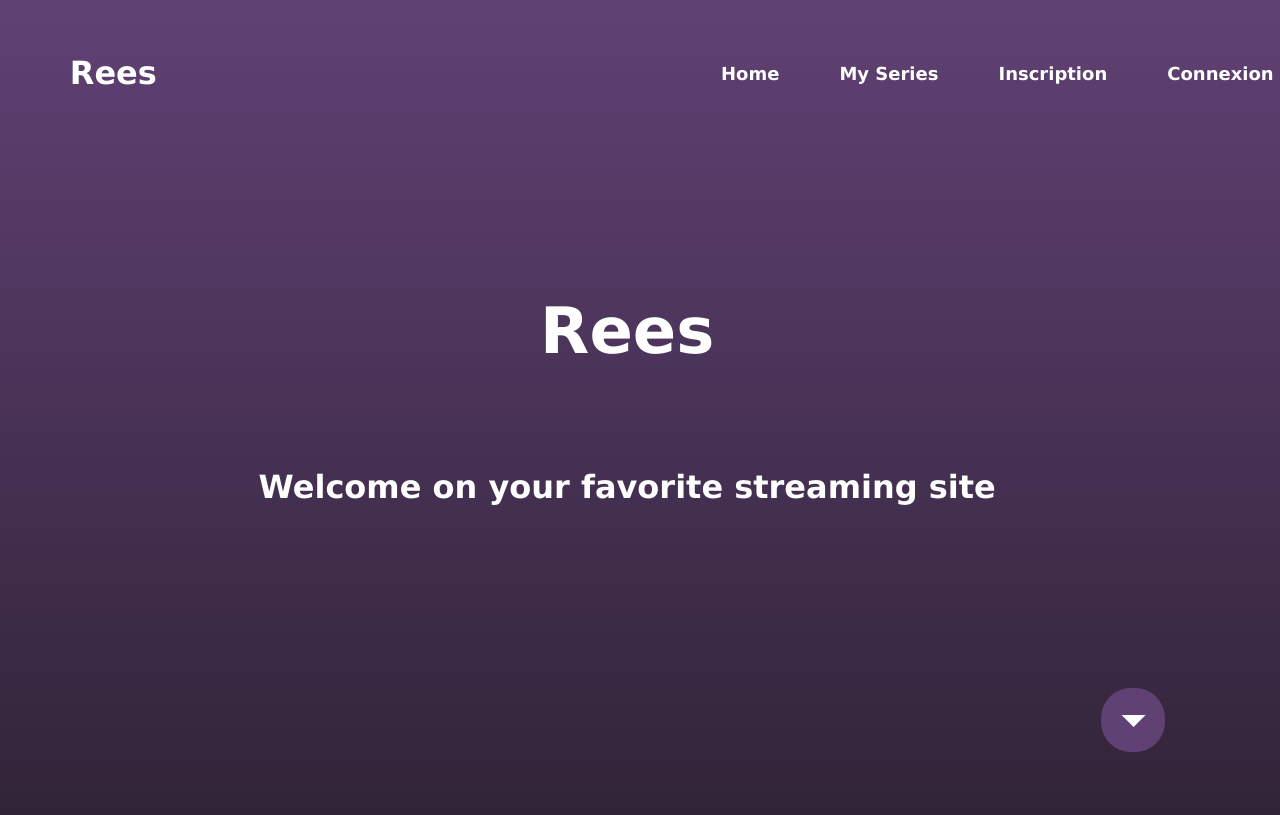
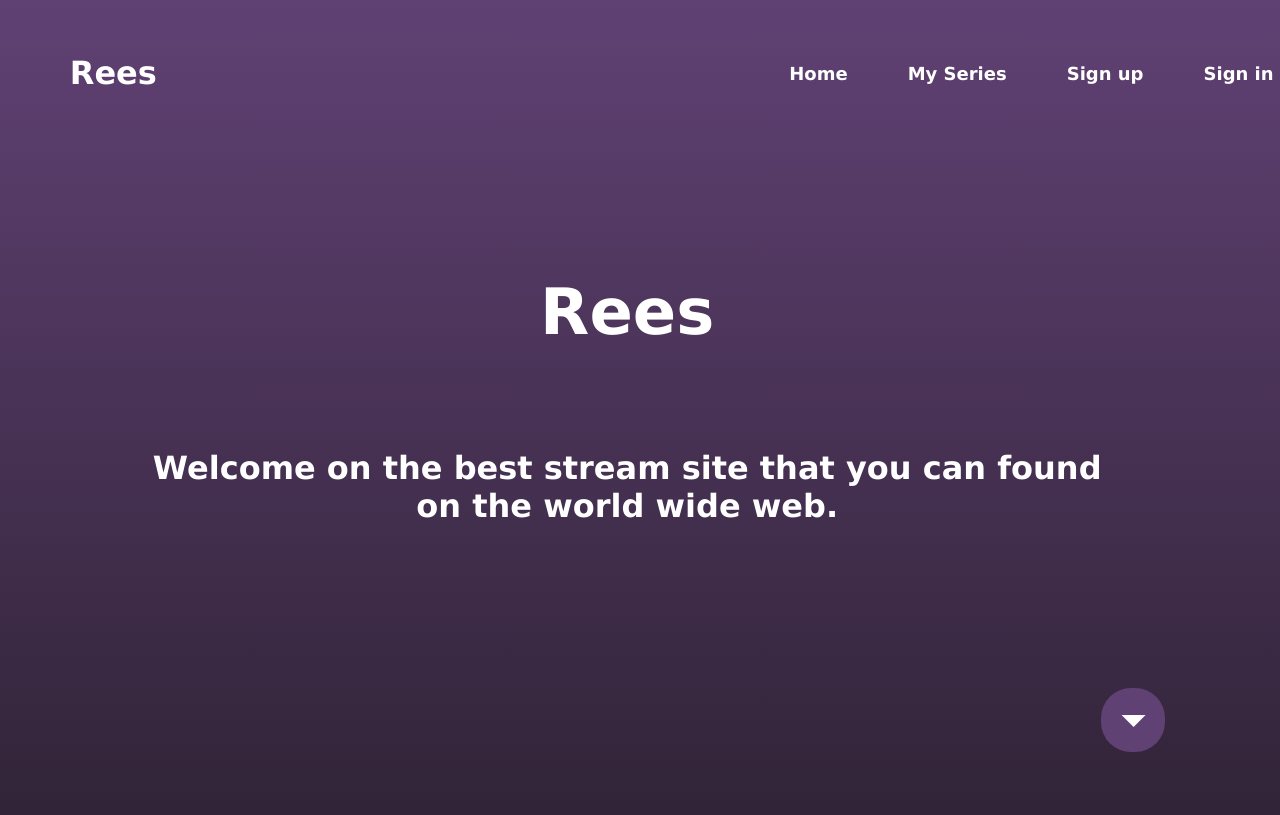
Before and after one commit to CaroleLf/Rees, a Symfony app: template Rees/templates/series/index.html.twig in a window 1280 px wide. Shown: the top 815 px of the page. Run offline with Twig, Linux system fonts and the light colour scheme; the template is opened without the code that fills it, so the values that code supplies are empty; some libraries are stand-ins or nearby versions.

Commit message:
Register/loin/logout button

```diff
--- a/Rees/src/Security/UserAuthenticator.php
+++ b/Rees/src/Security/UserAuthenticator.php
@@ -45,10 +45,7 @@ class UserAuthenticator extends AbstractLoginFormAuthenticator
         if ($targetPath = $this->getTargetPath($request->getSession(), $firewallName)) {
             return new RedirectResponse($targetPath);
         }
-
-        // For example:
-        // return new RedirectResponse($this->urlGenerator->generate('some_route'));
-        throw new \Exception('TODO: provide a valid redirect inside '.__FILE__);
+        return new RedirectResponse($this->urlGenerator->generate('app_series_index'));
     }
 
     protected function getLoginUrl(Request $request): string
--- a/Rees/templates/base.html.twig
+++ b/Rees/templates/base.html.twig
@@ -22,8 +22,12 @@
             <ul class="navlist">
 			<li><a href="{{ path('app_series_index') }}"> Home</a></li>
             <li><a href="../index.html#work"> My Series</a></li>
-			<li><a href="../index.html">Inscription</a></li>
-			<li><a href="../index.html#contact">Connexion</a></li>
+            {% if app.user %}
+                <li><a href="{{ path('app_logout') }}">Sign out</a></li>
+            {% else %}
+			    <li><a href="{{ path('app_register') }}">Sign up</a></li>
+			    <li><a href="{{ path('app_login') }}">Sign in</a></li>
+             {% endif %}
         </header>
         {% endblock %}
     </body>
--- a/Rees/templates/series/index.html.twig
+++ b/Rees/templates/series/index.html.twig
@@ -24,7 +24,11 @@
     {{ parent() }}
      <main>
         <h1 class="societyName">Rees</h1>
-        <h2 class="welcome">Welcome on your favorite streaming site</h2>
+        {% if app.user %}
+            <h2 class="welcome">Welcome {{app.user.name}}, take a sit and enjoy your favorites series</h2>
+        {% else %}
+            <h2 class="welcome">Welcome on the best stream site that you can found on the world wide web.</h2>
+        {% endif %}
     </main>
     <div class="scroll-down">
 		<a href="#"><i class="ri-arrow-down-s-fill"></i></a>
```
